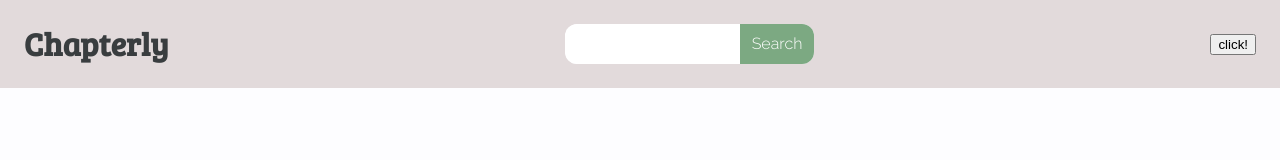
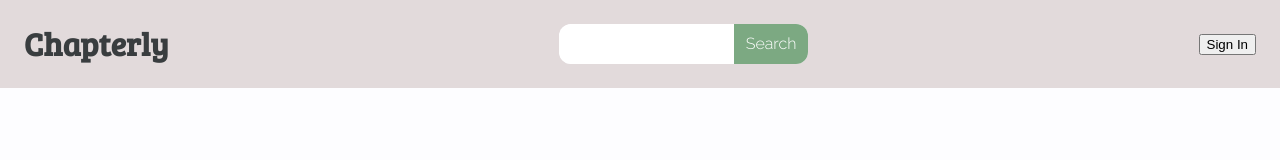
Before and after one commit to chingu-voyages/v9-bears-team-40, a React (Create React App) app: page / in a window 1280 px wide. Shown: the top 160 px of the page. Built offline with nearby package versions, Linux system fonts and the light colour scheme.

Commit message:
add signin and signout button on the header component and toggle modal by clicking it

```diff
--- a/src/Components/Auth.tsx
+++ /dev/null
@@ -1,15 +0,0 @@
-import * as React from "react";
-
-type IAccountProps = {
-  toggleModal?: boolean;
-};
-
-const LogIn = (props: IAccountProps) => {
-  return <button>click!</button>;
-};
-
-const LogOut = (props: IAccountProps) => {
-  return <button>click!</button>;
-};
-
-export { LogIn, LogOut };
--- a/src/Components/Header.tsx
+++ b/src/Components/Header.tsx
@@ -1,16 +1,17 @@
 import * as React from "react";
 import styled from "../utils/theme";
-
+import Modal from "./Modal";
 import SearchBar from "./SearchBar";
-import { LogIn, LogOut } from "./Auth";
+import Signup from "./Signup";
 
 //Prop types
 type HeaderProps = {
   IsLoggedIn?: boolean;
-  toggleModal?: boolean;
 };
 
-type HeaderStates = {};
+type HeaderStates = {
+  isModalOpen?: boolean;
+};
 
 //Example styled component
 const Wrapper = styled.header`
@@ -28,18 +29,39 @@ const Wrapper = styled.header`
   }
 `;
 
-const Header: React.FunctionComponent<HeaderProps> = props => {
+class Header extends React.Component<HeaderProps, HeaderStates> {
+  constructor(props: HeaderProps) {
+    super(props);
+    this.state = {
+      isModalOpen: false
+    };
+  }
+
+  toggleModal() {
+    this.setState(state => ({
+      ...state,
+      isModalOpen: !state.isModalOpen
+    }));
+  }
+
+  render() {
     return (
       <Wrapper>
         <h1>Chapterly</h1>
         <SearchBar />
-      {props.IsLoggedIn ? (
-        <LogIn toggleModal={props.toggleModal} />
+        {this.props.IsLoggedIn ? (
+          <button onClick={() => this.toggleModal()}> Sign out</button>
         ) : (
-        <LogOut toggleModal={props.toggleModal} />
+          <button onClick={() => this.toggleModal()}> Sign In</button>
+        )}
+        {this.state.isModalOpen && (
+          <Modal>
+            <Signup onClick={() => this.toggleModal()}> Click me! </Signup>
+          </Modal>
         )}
       </Wrapper>
     );
-};
+  }
+}
 
 export default Header;
--- a/src/Components/Child.tsx
+++ b/src/Components/Signup.tsx
@@ -1,7 +1,7 @@
 import React from "react";
 import styled from "../utils/theme";
 
-const ChildDiv = styled.div`
+const Signup = styled.div`
   background-color: rgba(0, 0, 0, 0.5);
   position: fixed;
   height: 100%;
@@ -15,10 +15,10 @@ const ChildDiv = styled.div`
 
 const Child = () => {
   return (
-    <ChildDiv>
+    <Signup>
       <button>Click!</button>
-    </ChildDiv>
+    </Signup>
   );
 };
 
-export default Child;
+export default Signup;
```
Lines whose indentation alone changed are shown as unchanged.
